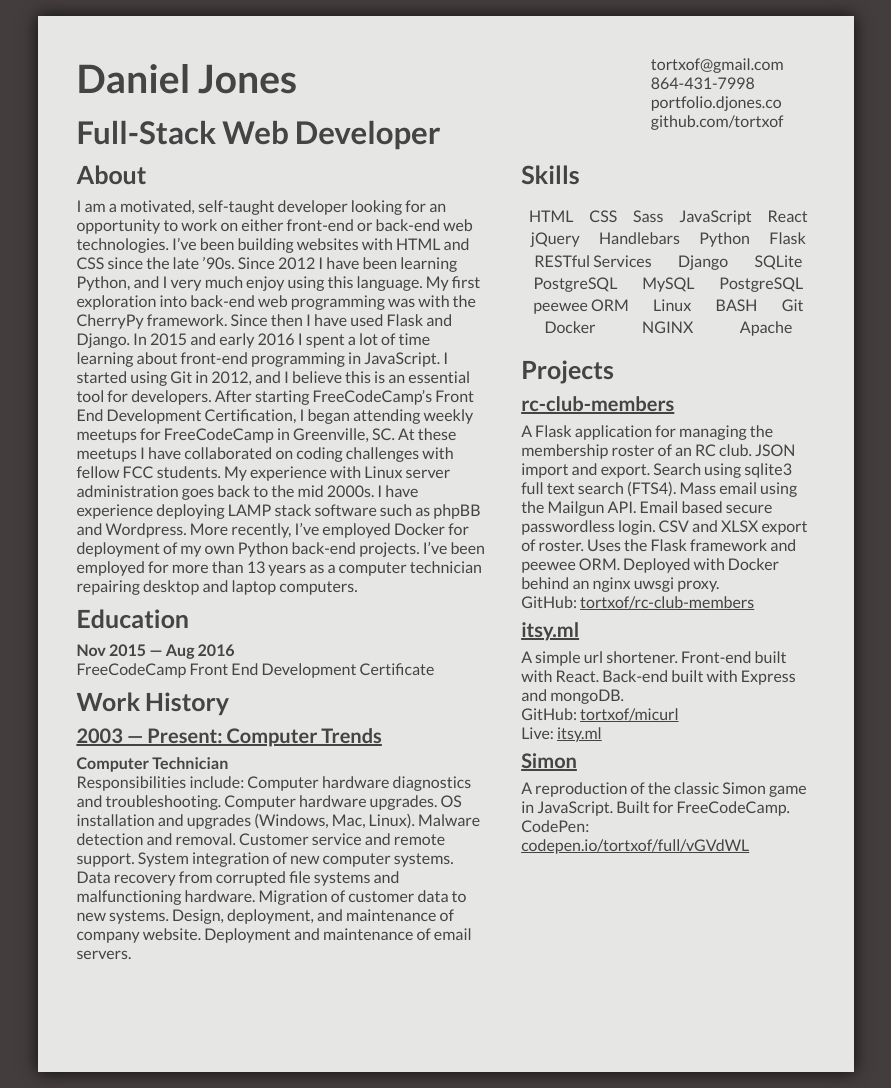
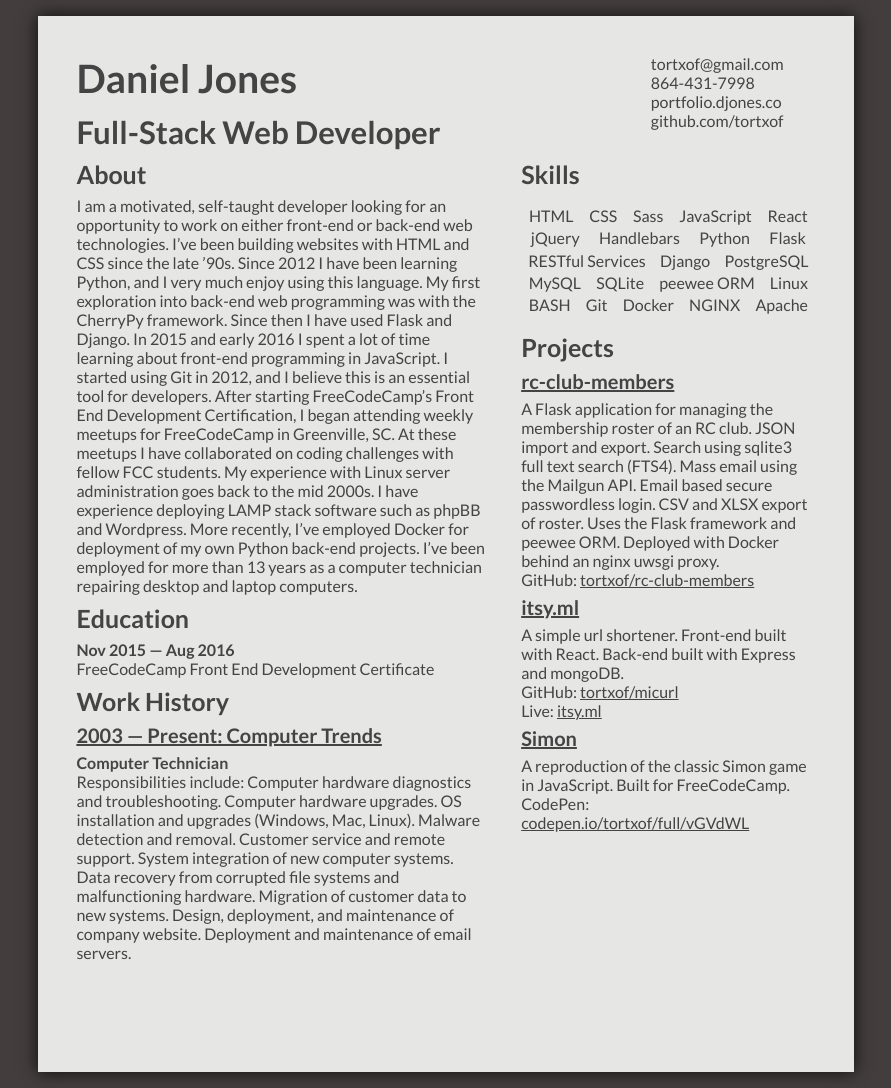
Before and after one commit to tortxof/resume, a Jekyll site: the page built from index.html, in a window 1280 px wide. Shown: the whole page, without its empty margins (194-1085 px from the left). Built offline with Jekyll 4.4.1, drawn with Linux system fonts in a browser that asks for light colours.

Commit message:
Fix skills list

```diff
--- a/index.html
+++ b/index.html
@@ -62,10 +62,9 @@ layout: default
         <li>Flask</li>
         <li>RESTful Services</li>
         <li>Django</li>
-        <li>SQLite</li>
         <li>PostgreSQL</li>
         <li>MySQL</li>
-        <li>PostgreSQL</li>
+        <li>SQLite</li>
         <li>peewee ORM</li>
         <li>Linux</li>
         <li>BASH</li>
```
